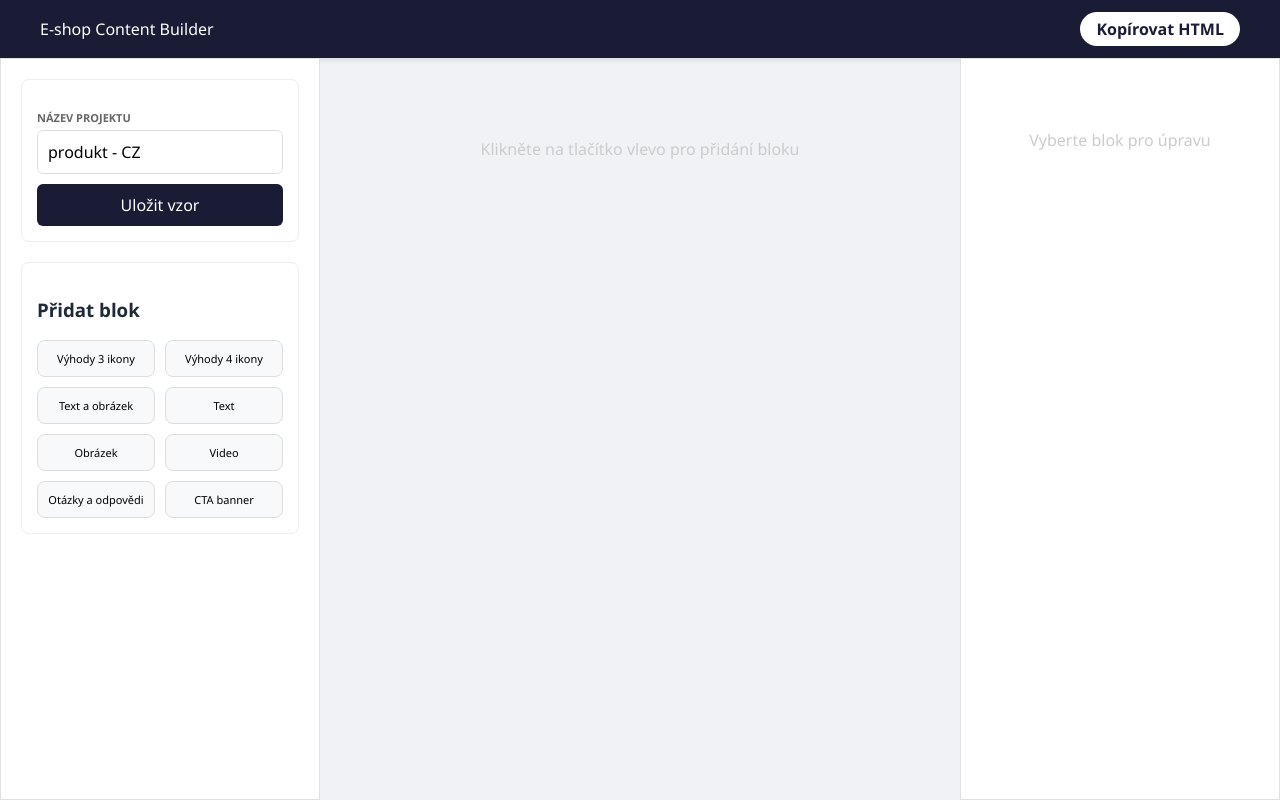
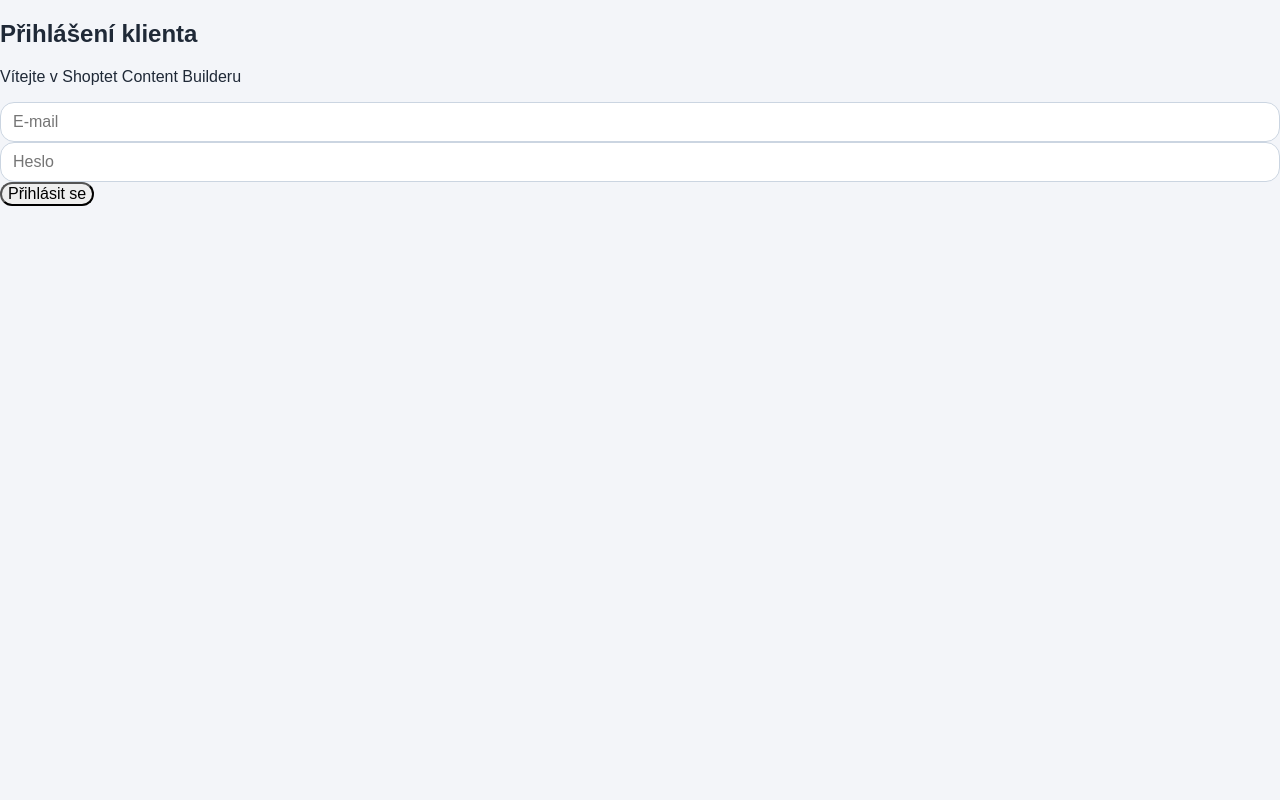
Before and after one commit to mimousekcz-debug/text_builder, a React (Vite) app: page / in a window 1280 px wide. Built offline with nearby package versions, Linux system fonts and the light colour scheme.

Commit message:
Update App.jsx

```diff
--- a/App.jsx
+++ b/App.jsx
@@ -1,219 +1,297 @@
 import React, { useEffect, useState } from "react";
 
+// --- IKONY ---
 const Icons = {
-  Move: () => <svg width="14" height="14" viewBox="0 0 24 24" fill="none" stroke="currentColor" strokeWidth="2"><path d="M7 15l5 5 5-5M7 9l5-5 5 5"/></svg>,
-  Trash: () => <svg width="14" height="14" viewBox="0 0 24 24" fill="none" stroke="currentColor" strokeWidth="2"><path d="M3 6h18M19 6v14a2 2 0 0 1-2 2H7a2 2 0 0 1-2-2V6"/></svg>
+  Move: () => <svg width="16" height="16" viewBox="0 0 24 24" fill="none" stroke="currentColor" strokeWidth="2" strokeLinecap="round" strokeLinejoin="round"><path d="M5 9l7-7 7 7M5 15l7 7 7-7"/></svg>,
+  Trash: () => <svg width="16" height="16" viewBox="0 0 24 24" fill="none" stroke="currentColor" strokeWidth="2" strokeLinecap="round" strokeLinejoin="round"><path d="M3 6h18M19 6v14a2 2 0 0 1-2 2H7a2 2 0 0 1-2-2V6M8 6V4a2 2 0 0 1 2-2h4a2 2 0 0 1 2 2v2"/></svg>,
+  Plus: () => <svg width="16" height="16" viewBox="0 0 24 24" fill="none" stroke="currentColor" strokeWidth="2" strokeLinecap="round" strokeLinejoin="round"><line x1="12" y1="5" x2="12" y2="19"></line><line x1="5" y1="12" x2="19" y2="12"></line></svg>,
+  User: () => <svg width="20" height="20" viewBox="0 0 24 24" fill="none" stroke="currentColor" strokeWidth="2" strokeLinecap="round" strokeLinejoin="round"><path d="M20 21v-2a4 4 0 0 0-4-4H8a4 4 0 0 0-4 4v2"></path><circle cx="12" cy="7" r="4"></circle></svg>
 };
 
-export default function ShoptetBuilderFinal() {
-  const [blocks, setBlocks] = useState([]);
-  const [selectedId, setSelectedId] = useState(null);
-  const [projectName, setProjectName] = useState("produkt - CZ");
-  const [library, setLibrary] = useState([]);
+export default function ShoptetBuilder() {
+  // Stav pro přihlášení
+  const [isLoggedIn, setIsLoggedIn] = useState(false);
+  const [user, setUser] = useState({ email: "", password: "" });
 
-  // Načtení knihovny
+  // Hlavní data aplikce
+  const [projects, setProjects] = useState([]);
+  const [activeProjectId, setActiveProjectId] = useState(null);
+  const [selectedBlockId, setSelectedBlockId] = useState(null);
+
+  // Načtení z LocalStorage při startu
   useEffect(() => {
-    const saved = localStorage.getItem("shoptet_builder_data");
-    if (saved) setLibrary(JSON.parse(saved));
+    const saved = localStorage.getItem("shoptet_projects");
+    if (saved) {
+      const parsed = JSON.parse(saved);
+      setProjects(parsed);
+      if (parsed.length > 0) setActiveProjectId(parsed[0].id);
+    }
   }, []);
 
-  const saveToLibrary = () => {
-    const newEntry = { id: Date.now(), name: projectName, data: blocks };
-    const updated = [...library.filter(i => i.name !== projectName), newEntry];
-    setLibrary(updated);
-    localStorage.setItem("shoptet_builder_data", JSON.stringify(updated));
-    alert("Uloženo do knihovny.");
+  // Ukládání do LocalStorage při změně
+  useEffect(() => {
+    localStorage.setItem("shoptet_projects", JSON.stringify(projects));
+  }, [projects]);
+
+  const activeProject = projects.find(p => p.id === activeProjectId);
+
+  // --- FUNKCE PROJEKTŮ ---
+  const createNewProject = () => {
+    const name = prompt("Název nového projektu:");
+    if (!name) return;
+    const newProj = { id: crypto.randomUUID(), name, blocks: [] };
+    setProjects([...projects, newProj]);
+    setActiveProjectId(newProj.id);
   };
 
-  const addBlock = (type, meta = {}) => {
-    const id = crypto.randomUUID();
-    let newBlock = {
-      id,
-      type,
-      heading: "Nadpis",
-      text: "Textový obsah...",
-      url: "https://placehold.co/600x400",
-      items: []
+  const deleteProject = (id, e) => {
+    e.stopPropagation();
+    if (window.confirm("Opravdu smazat celý projekt?")) {
+      const filtered = projects.filter(p => p.id !== id);
+      setProjects(filtered);
+      if (activeProjectId === id) setActiveProjectId(filtered[0]?.id || null);
+    }
   };
 
-    if (type === 'benefits') {
-      newBlock.items = Array(meta.count || 3).fill(0).map((_, i) => ({
-        t: `Výhoda ${i+1}`,
-        img: "https://www.chrapatko.cz/user/documents/upload/icon-placeholder.png"
-      }));
-    }
-
-    setBlocks([...blocks, newBlock]);
-    setSelectedId(id);
+  // --- FUNKCE BLOKŮ ---
+  const addBlock = (type) => {
+    if (!activeProjectId) return alert("Nejdříve vytvořte nebo vyberte projekt.");
+    const newBlock = {
+      id: crypto.randomUUID(),
+      type,
+      heading: type === 'faq' ? "Máte dotazy?" : "Nový nadpis",
+      text: type === 'faq' ? "Rádi odpovíme." : "Zde napište váš text...",
+      url: type === 'youtube' ? "https://www.youtube.com/watch?v=dQw4w9WgXcQ" : "https://placehold.co/600x400?text=Obrazok",
     };
 
-  const updateBlock = (id, patch) => {
-    setBlocks(prev => prev.map(b => b.id === id ? { ...b, ...patch } : b));
+    setProjects(prev => prev.map(p =>
+      p.id === activeProjectId ? { ...p, blocks: [...p.blocks, newBlock] } : p
+    ));
+    setSelectedBlockId(newBlock.id);
   };
 
-  const updateBenefitItem = (blockId, index, field, value) => {
-    setBlocks(prev => prev.map(b => {
-      if (b.id === blockId) {
-        const newItems = [...b.items];
-        newItems[index] = { ...newItems[index], [field]: value };
-        return { ...b, items: newItems };
+  const updateBlock = (patch) => {
+    setProjects(prev => prev.map(p => {
+      if (p.id === activeProjectId) {
+        return {
+          ...p,
+          blocks: p.blocks.map(b => b.id === selectedBlockId ? { ...b, ...patch } : b)
+        };
       }
-      return b;
+      return p;
     }));
   };
 
-  const getYouTubeId = (url) => {
-    const regExp = /^.*(youtu.be\/|v\/|u\/\w\/|embed\/|watch\?v=|&v=)([^#&?]*).*/;
-    const match = url.match(regExp);
-    return (match && match[2].length === 11) ? match[2] : null;
+  const removeBlock = (id, e) => {
+    e.stopPropagation();
+    setProjects(prev => prev.map(p =>
+      p.id === activeProjectId ? { ...p, blocks: p.blocks.filter(b => b.id !== id) } : p
+    ));
+    if (selectedBlockId === id) setSelectedBlockId(null);
   };
 
   const copyHTML = () => {
-    let finalHTML = `<div class="shoptet-custom-content" style="font-family: Arial, sans-serif; max-width: 1200px; margin: 0 auto;">\n`;
-
-    blocks.forEach(b => {
-      if (b.type === 'heading') finalHTML += `  <h2 style="text-align:center; margin: 40px 0;">${b.heading}</h2>\n`;
-      if (b.type === 'text') finalHTML += `  <p style="line-height:1.6; margin-bottom:20px;">${b.text}</p>\n`;
-      if (b.type === 'image') finalHTML += `  <img src="${b.url}" style="width:100%; height:auto; border-radius:10px; margin-bottom:30px;" alt="${b.heading}">\n`;
-      if (b.type === 'youtube') {
-        const ytId = getYouTubeId(b.url);
-        finalHTML += `  <div style="position:relative; padding-bottom:56.25%; height:0; margin-bottom:30px;"><iframe src="https://www.youtube.com/embed/${ytId}" style="position:absolute; width:100%; height:100%;" frameborder="0" allowfullscreen></iframe></div>\n`;
-      }
-      if (b.type === 'benefits') {
-        finalHTML += `  <div style="display:flex; justify-content:center; flex-wrap:wrap; gap:20px; margin: 40px 0;">\n`;
-        b.items.forEach(it => {
-          finalHTML += `    <div style="flex:1; min-width:150px; text-align:center;"><img src="${it.img}" style="width:80px; height:80px; margin-bottom:10px;"><p><strong>${it.t}</strong></p></div>\n`;
+    if (!activeProject) return;
+    let html = `<div class="st-container" style="max-width:800px; margin:0 auto; font-family:sans-serif;">\n`;
+    activeProject.blocks.forEach(b => {
+      if (b.type === 'text') html += `<div style="padding:20px; text-align:center;"><h2>${b.heading}</h2><p>${b.text}</p></div>\n`;
+      if (b.type === 'image') html += `<img src="${b.url}" style="width:100%; border-radius:8px; margin:20px 0;" />\n`;
+      if (b.type === 'youtube') html += `<iframe width="100%" height="400" src="https://www.youtube.com/embed/${b.url.split('v=')[1]}" frameborder="0" allowfullscreen></iframe>\n`;
     });
-        finalHTML += `  </div>\n`;
-      }
-    });
-
-    finalHTML += `</div>`;
-    navigator.clipboard.writeText(finalHTML);
-    alert("HTML kód byl zkopírován!");
+    html += `</div>`;
+    navigator.clipboard.writeText(html);
+    alert("HTML exportováno do schránky!");
   };
 
-  const activeBlock = blocks.find(b => b.id === selectedId);
+  // --- LOGIN SCREEN ---
+  if (!isLoggedIn) {
+    return (
+      <div className="login-overlay">
+        <div className="login-card">
+          <h2>Přihlášení klienta</h2>
+          <p>Vítejte v Shoptet Content Builderu</p>
+          <input type="text" placeholder="E-mail" onChange={e => setUser({...user, email: e.target.value})} />
+          <input type="password" placeholder="Heslo" onChange={e => setUser({...user, password: e.target.value})} />
+          <button className="login-btn" onClick={() => setIsLoggedIn(true)}>Přihlásit se</button>
+        </div>
+      </div>
+    );
+  }
 
+  // --- HLAVNÍ EDITOR ---
   return (
-    <div className="builder-wrapper">
-      <header className="top-bar">
-        <div className="logo">E-shop Content Builder</div>
-        <button className="export-btn" onClick={copyHTML}>Kopírovat HTML</button>
+    <div className="app-container">
+      {/* Horní lišta */}
+      <header className="admin-header">
+        <div className="header-left">
+          <div className="status-dot" />
+          <span className="test-alert">Testovací verze doplňku – Plná verze bez omezení je k zaplacení v sekci "Můj balíček"</span>
+        </div>
+        <div className="header-right">
+          <button className="primary-btn" onClick={copyHTML}>Kontaktujte nás</button>
+        </div>
       </header>
 
-      <div className="main-layout">
-        {/* LEVÝ PANEL */}
-        <aside className="side-panel left">
-          <div className="card">
-            <label>Název projektu</label>
-            <input value={projectName} onChange={e => setProjectName(e.target.value)} />
-            <button className="primary-btn" onClick={saveToLibrary}>Uložit vzor</button>
+      <div className="editor-layout">
+        {/* LEVÝ PANEL - PROJEKTY */}
+        <aside className="projects-sidebar">
+          <div className="sidebar-header">
+            <h3>Projekty</h3>
+            <button className="icon-add-btn" onClick={createNewProject}><Icons.Plus /></button>
           </div>
+          <div className="project-list">
+            {projects.map(p => (
+              <div
+                key={p.id}
+                className={`project-item ${activeProjectId === p.id ? 'active' : ''}`}
+                onClick={() => setActiveProjectId(p.id)}
+              >
+                <span>{p.name}</span>
+                <button className="btn-del" onClick={(e) => deleteProject(p.id, e)}><Icons.Trash /></button>
+              </div>
+            ))}
+          </div>
+        </aside>
 
-          <div className="card">
-            <h3>Přidat blok</h3>
-            <div className="widget-grid">
-              <button onClick={() => addBlock('benefits', {count: 3})}>Výhody 3 ikony</button>
-              <button onClick={() => addBlock('benefits', {count: 4})}>Výhody 4 ikony</button>
-              <button onClick={() => addBlock('text-image-left')}>Text a obrázek</button>
+        {/* PROSTŘEDEK - PLOCHA */}
+        <main className="canvas-area">
+          <div className="toolbar-top">
             <button onClick={() => addBlock('text')}>Text</button>
             <button onClick={() => addBlock('image')}>Obrázek</button>
             <button onClick={() => addBlock('youtube')}>Video</button>
-              <button onClick={() => addBlock('faq')}>Otázky a odpovědi</button>
-              <button onClick={() => addBlock('cta')}>CTA banner</button>
+            <button onClick={() => addBlock('faq')}>Otázky a Odpovědi</button>
           </div>
-          </div>
-        </aside>
 
-        {/* STŘEDNÍ PLOCHA */}
-        <main className="canvas">
-          {blocks.length === 0 && <div className="empty-info">Klikněte na tlačítko vlevo pro přidání bloku</div>}
-          {blocks.map((b) => (
+          <div className="preview-window">
+            <h1 className="preview-title">{activeProject?.name || "Vyberte projekt"}</h1>
+
+            <div className="blocks-container">
+              {activeProject?.blocks.map(b => (
                 <div
                   key={b.id}
-              className={`block-item ${selectedId === b.id ? 'selected' : ''}`}
-              onClick={() => setSelectedId(b.id)}
+                  className={`canvas-block ${selectedBlockId === b.id ? 'selected' : ''}`}
+                  onClick={() => setSelectedBlockId(b.id)}
                 >
-              <div className="block-label">{b.type.toUpperCase()}</div>
-              <button className="delete-icon" onClick={(e) => { e.stopPropagation(); setBlocks(blocks.filter(x => x.id !== b.id)); }}>
-                <Icons.Trash />
-              </button>
-              <div className="preview-content">
-                {b.type === 'benefits' ? (
-                  <div className="benefits-preview">
-                    {b.items.map((it, i) => <div key={i}><img src={it.img} alt="" /><span>{it.t}</span></div>)}
+                  <div className="block-actions">
+                    <button onClick={(e) => removeBlock(b.id, e)}><Icons.Trash /></button>
                   </div>
-                ) : (
-                  <div>{b.heading}</div>
-                )}
+
+                  {b.type === 'image' && (
+                    <div className="img-placeholder">
+                      <img src={b.url} alt="preview" />
                     </div>
-            </div>
-          ))}
-        </main>
-
-        {/* PRAVÝ PANEL */}
-        <aside className="side-panel right">
-          {activeBlock ? (
-            <div className="settings">
-              <h3>Nastavení: {activeBlock.type}</h3>
-              <label>Nadpis</label>
-              <input value={activeBlock.heading} onChange={e => updateBlock(selectedId, {heading: e.target.value})} />
-
-              <label>Text</label>
-              <textarea value={activeBlock.text} onChange={e => updateBlock(selectedId, {text: e.target.value})} />
-
-              {(activeBlock.type === 'image' || activeBlock.type === 'youtube') && (
-                <>
-                  <label>{activeBlock.type === 'youtube' ? 'YouTube URL' : 'URL Obrázku'}</label>
-                  <input value={activeBlock.url} onChange={e => updateBlock(selectedId, {url: e.target.value})} />
-                </>
                   )}
 
-              {activeBlock.type === 'benefits' && activeBlock.items.map((it, i) => (
-                <div key={i} className="benefit-editor">
-                  <hr />
-                  <label>Ikona {i+1} (URL)</label>
-                  <input value={it.img} onChange={e => updateBenefitItem(selectedId, i, 'img', e.target.value)} />
-                  <label>Text {i+1}</label>
-                  <input value={it.t} onChange={e => updateBenefitItem(selectedId, i, 't', e.target.value)} />
+                  {b.type === 'text' || b.type === 'faq' ? (
+                    <div className="text-preview">
+                      <h4>{b.heading}</h4>
+                      <p>{b.text}</p>
+                    </div>
+                  ) : null}
+
+                  {b.type === 'youtube' && (
+                     <div className="video-placeholder">
+                        <img src={`https://img.youtube.com/vi/${b.url.split('v=')[1]}/0.jpg`} alt="yt" />
+                        <div className="play-button" />
+                     </div>
+                  )}
                 </div>
               ))}
             </div>
-          ) : <div className="empty-info">Vyberte blok pro úpravu</div>}
+          </div>
+        </main>
+
+        {/* PRAVÝ PANEL - NASTAVENÍ */}
+        <aside className="settings-sidebar">
+          {selectedBlockId && activeProject ? (
+            <div className="settings-content">
+              <h3>Nastavení bloku</h3>
+              <div className="input-group">
+                <label>Nadpis</label>
+                <input
+                  value={activeProject.blocks.find(b => b.id === selectedBlockId)?.heading || ""}
+                  onChange={e => updateBlock({ heading: e.target.value })}
+                />
+              </div>
+              <div className="input-group">
+                <label>Popis / Text</label>
+                <textarea
+                   rows="5"
+                   value={activeProject.blocks.find(b => b.id === selectedBlockId)?.text || ""}
+                   onChange={e => updateBlock({ text: e.target.value })}
+                />
+              </div>
+              {activeProject.blocks.find(b => b.id === selectedBlockId)?.url !== undefined && (
+                <div className="input-group">
+                  <label>URL média</label>
+                  <input
+                    value={activeProject.blocks.find(b => b.id === selectedBlockId)?.url || ""}
+                    onChange={e => updateBlock({ url: e.target.value })}
+                  />
+                </div>
+              )}
+            </div>
+          ) : (
+            <div className="empty-state">Vyberte blok pro úpravu parametrů</div>
+          )}
         </aside>
       </div>
 
       <style>{`
-        .builder-wrapper { display: flex; flex-direction: column; height: 100vh; font-family: 'Segoe UI', Tahoma, sans-serif; background: #f0f2f5; }
-        .top-bar { background: #1a1b35; color: white; padding: 12px 40px; display: flex; justify-content: space-between; align-items: center; box-shadow: 0 2px 5px rgba(0,0,0,0.1); }
-        .export-btn { background: #fff; color: #1a1b35; border: none; padding: 6px 16px; border-radius: 20px; font-weight: bold; cursor: pointer; }
+        :root { --primary: #1a1b35; --accent: #ff4d4d; --bg: #fdfdfd; --border: #ececec; }
+        body { margin: 0; font-family: 'Inter', system-ui, sans-serif; background: var(--bg); color: #333; }
 
-        .main-layout { display: flex; flex: 1; overflow: hidden; }
-        .side-panel { width: 320px; background: #fff; padding: 20px; border: 1px solid #e0e0e0; overflow-y: auto; }
-        .card { background: #fff; border-radius: 8px; padding: 15px; margin-bottom: 20px; border: 1px solid #eee; }
+        /* Login */
+        .login-overlay { position: fixed; inset: 0; background: #f0f2f5; display: flex; align-items: center; justify-content: center; z-index: 1000; }
+        .login-card { background: white; padding: 40px; border-radius: 12px; box-shadow: 0 10px 25px rgba(0,0,0,0.05); width: 350px; text-align: center; }
+        .login-card input { width: 100%; padding: 12px; margin: 10px 0; border: 1px solid #ddd; border-radius: 6px; box-sizing: border-box;}
+        .login-btn { width: 100%; padding: 12px; background: var(--primary); color: white; border: none; border-radius: 6px; cursor: pointer; font-weight: 600; margin-top: 10px;}
 
-        .widget-grid { display: grid; grid-template-columns: 1fr 1fr; gap: 10px; margin-top: 15px; }
-        .widget-grid button { background: #f8f9fa; border: 1px solid #ddd; padding: 10px 5px; border-radius: 8px; font-size: 11px; cursor: pointer; transition: 0.2s; }
-        .widget-grid button:hover { background: #e9ecef; border-color: #1a1b35; }
+        /* App Structure */
+        .app-container { display: flex; flex-direction: column; height: 100vh; }
+        .admin-header { height: 50px; background: #fff; border-bottom: 1px solid var(--border); display: flex; align-items: center; justify-content: space-between; padding: 0 20px; }
+        .test-alert { color: #d32f2f; font-size: 12px; font-weight: 600; }
 
-        .canvas { flex: 1; padding: 30px; overflow-y: auto; display: flex; flex-direction: column; gap: 15px; }
-        .block-item { background: #fff; padding: 25px; border-radius: 12px; position: relative; border: 2px solid transparent; cursor: pointer; box-shadow: 0 4px 6px rgba(0,0,0,0.05); }
-        .block-item.selected { border-color: #1a1b35; }
-        .block-label { position: absolute; top: 8px; left: 12px; font-size: 9px; font-weight: bold; color: #999; }
-        .delete-icon { position: absolute; top: 10px; right: 10px; border: none; background: #fee2e2; color: #ef4444; border-radius: 4px; padding: 4px; cursor: pointer; }
+        .editor-layout { display: flex; flex: 1; overflow: hidden; }
 
-        .benefits-preview { display: flex; gap: 20px; justify-content: center; }
-        .benefits-preview img { width: 40px; height: 40px; display: block; margin: 0 auto; }
-        .benefits-preview span { font-size: 10px; display: block; text-align: center; margin-top: 5px; }
+        /* Sidebar Projects */
+        .projects-sidebar { width: 220px; border-right: 1px solid var(--border); background: #fff; padding: 15px; }
+        .sidebar-header { display: flex; justify-content: space-between; align-items: center; margin-bottom: 20px; }
+        .project-item { padding: 10px; border-radius: 6px; cursor: pointer; display: flex; justify-content: space-between; align-items: center; font-size: 14px; margin-bottom: 5px;}
+        .project-item.active { background: var(--primary); color: white; }
+        .project-item:hover:not(.active) { background: #f5f5f5; }
+        .btn-del { background: transparent; border: none; color: inherit; cursor: pointer; opacity: 0.6; }
 
-        .settings h3 { border-bottom: 2px solid #1a1b35; padding-bottom: 8px; margin-bottom: 20px; }
-        label { display: block; font-size: 11px; font-weight: bold; margin-top: 15px; color: #666; text-transform: uppercase; }
-        input, textarea { width: 100%; padding: 10px; margin-top: 5px; border: 1px solid #ddd; border-radius: 6px; box-sizing: border-box; }
-        textarea { height: 100px; }
-        .primary-btn { width: 100%; background: #1a1b35; color: white; border: none; padding: 10px; border-radius: 6px; margin-top: 10px; cursor: pointer; }
+        /* Canvas Area */
+        .canvas-area { flex: 1; background: #f9f9f9; display: flex; flex-direction: column; align-items: center; overflow-y: auto; padding: 20px; }
+        .toolbar-top { background: white; padding: 10px; border-radius: 8px; box-shadow: 0 2px 10px rgba(0,0,0,0.05); display: flex; gap: 10px; margin-bottom: 30px; }
+        .toolbar-top button { padding: 8px 16px; border: 1px solid var(--border); background: white; border-radius: 4px; cursor: pointer; font-size: 13px; }
 
-        .empty-info { text-align: center; color: #ccc; margin-top: 50px; }
+        .preview-window { width: 100%; max-width: 650px; background: white; min-height: 800px; box-shadow: 0 0 40px rgba(0,0,0,0.03); padding: 40px; }
+        .preview-title { text-align: center; font-size: 18px; margin-bottom: 40px; color: #888; text-transform: uppercase; letter-spacing: 1px;}
+
+        /* Blocks */
+        .canvas-block { position: relative; margin-bottom: 20px; border: 1px dashed transparent; transition: 0.2s; border-radius: 8px; overflow: hidden; }
+        .canvas-block:hover { border-color: #4a90e2; }
+        .canvas-block.selected { border: 2px solid #4a90e2; box-shadow: 0 0 15px rgba(74,144,226,0.1); }
+        .block-actions { position: absolute; top: 10px; right: 10px; display: none; }
+        .canvas-block:hover .block-actions { display: block; }
+        .block-actions button { background: #ff4d4d; color: white; border: none; padding: 5px; border-radius: 4px; cursor: pointer; }
+
+        .img-placeholder img { width: 100%; height: auto; display: block; background: #eee; }
+        .text-preview { padding: 20px; text-align: center; }
+        .video-placeholder { position: relative; background: #000; aspect-ratio: 16/9; display: flex; align-items: center; justify-content: center; }
+        .video-placeholder img { width: 100%; opacity: 0.6; }
+        .play-button { position: absolute; width: 60px; height: 60px; background: rgba(255,0,0,0.8); border-radius: 50%; }
+
+        /* Settings Sidebar */
+        .settings-sidebar { width: 300px; border-left: 1px solid var(--border); background: #fff; padding: 20px; }
+        .input-group { margin-bottom: 20px; }
+        .input-group label { display: block; font-size: 12px; font-weight: 700; margin-bottom: 8px; color: #666; }
+        .input-group input, .input-group textarea { width: 100%; padding: 10px; border: 1px solid var(--border); border-radius: 4px; box-sizing: border-box; font-family: inherit; }
+
+        .primary-btn { background: var(--primary); color: white; border: none; padding: 8px 16px; border-radius: 4px; cursor: pointer; font-size: 13px; }
+        .empty-state { color: #ccc; text-align: center; margin-top: 100px; font-style: italic; }
       `}</style>
     </div>
   );
```
Lines whose indentation alone changed are shown as unchanged.
